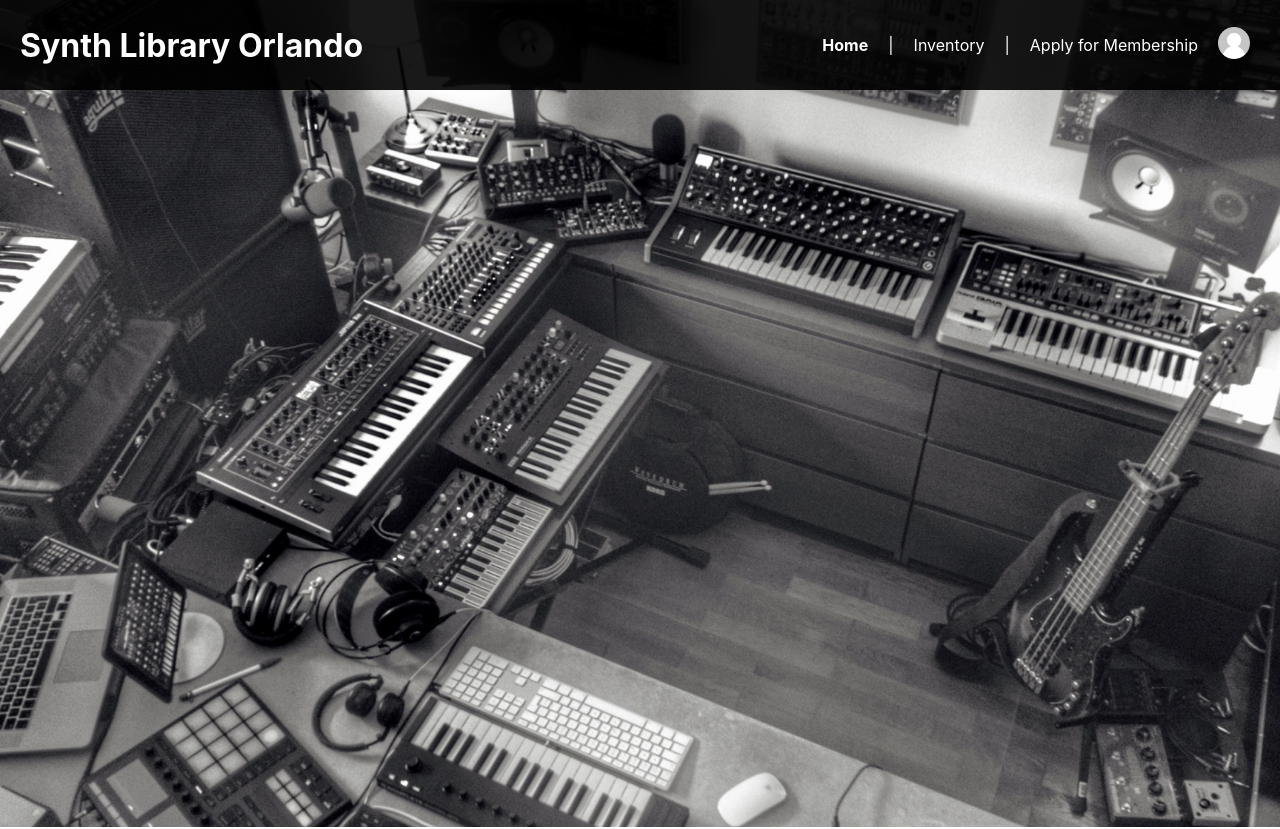
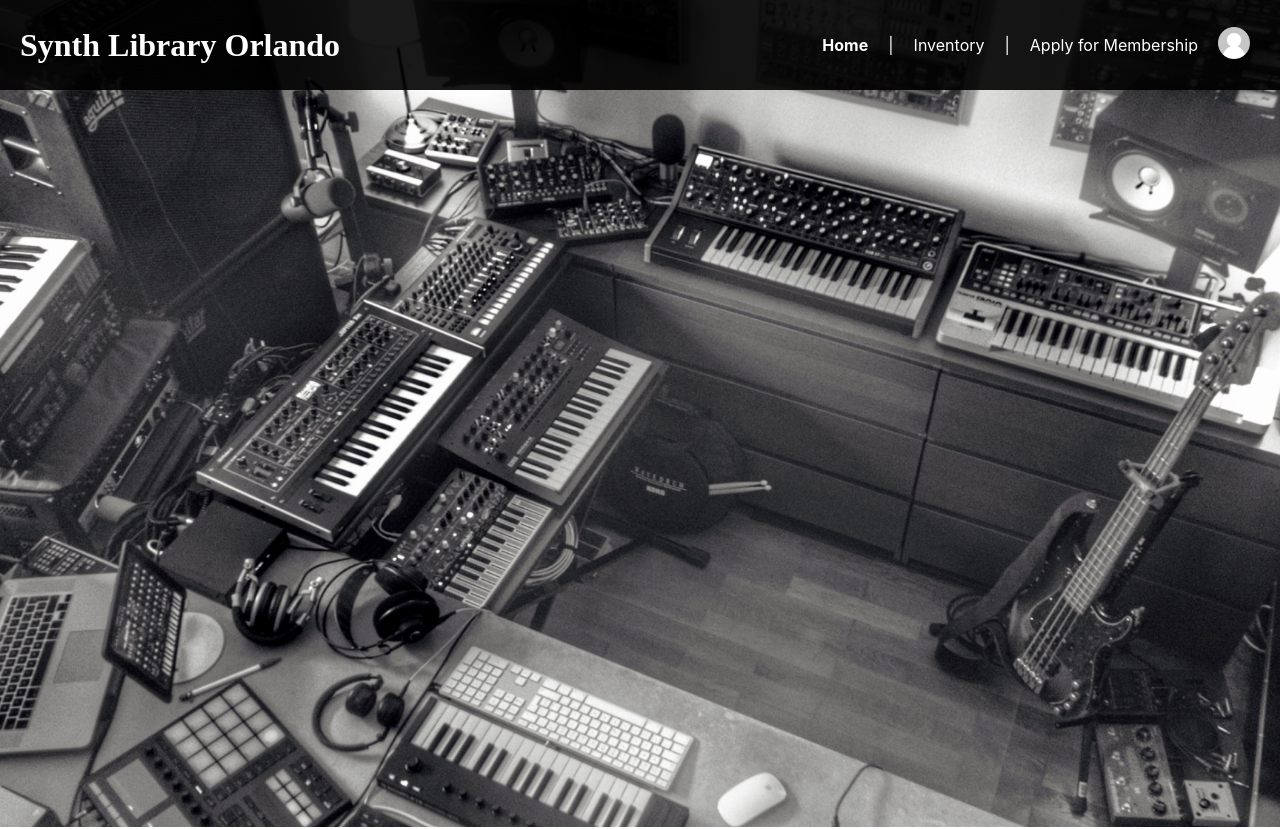
Before and after one commit to cguarasci/synth-library, a React (Create React App) app: page / in a window 1280 px wide. Shown: the top 829 px of the page. Built offline with nearby package versions, Linux system fonts and the light colour scheme.

Commit message:
New header font

```diff
--- a/src/components/Header/Header.js
+++ b/src/components/Header/Header.js
@@ -4,7 +4,7 @@ import './Header.css';
 const Header = ({ activePage }) => {
   return (
     <header style={{ display: 'flex', justifyContent: 'space-between', gap: '20px', alignItems: 'center', position: 'fixed', top: 0, minHeight: '90px', width: '100%', backgroundColor: '#000000E6', color: '#fff', padding: '0 20px' }}>
-      <h1>Synth Library Orlando</h1>
+      <h1 style={{ fontFamily: 'Kaushan Script' }}>Synth Library Orlando</h1>
       <div style={{ display: 'flex', gap: '20px', alignItems: 'center', marginRight: '50px', position: 'relative' }}>
         <a href="/home" className={`white-link ${activePage === 'Home' ? 'active' : ''}`}>Home</a>
         <p>|</p>
```
